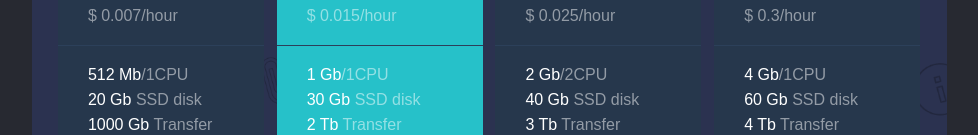
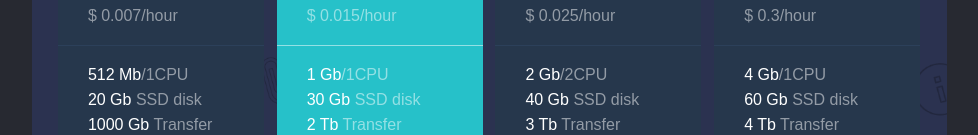
Before and after one commit to mokrytska/mokrytska.github.io, a plain HTML site: page figma2/index.html in a window 1280 px wide. Shown: the part 413-548 px from the top of the page, without its empty margins (151-1129 px from the left). Drawn offline with Linux system fonts and the light colour scheme.

Commit message:
change line basic block

```diff
--- a/figma2/css/style.css
+++ b/figma2/css/style.css
@@ -69,6 +69,9 @@ hr {
     margin-left: -30px;
     margin-top: 20px;
     margin-bottom: 20px;
+}
+.hr {
+    background: rgba(255, 255, 255, 50%);
 }
 .blocks_position {
     display: flex;
--- a/figma2/index.html
+++ b/figma2/index.html
@@ -59,7 +59,7 @@
                         <span class="Simple_pricing">$89</span><span class="clear_text">/mo</span>
                     </div>
                     <div class="clear_text">$ 0.015/hour</div>
-                    <hr>
+                    <hr class="hr">
                     <div>
                         <p>1 Gb<span class="clear_text">/1CPU</span> </p>
                         <p>30 Gb<span class="clear_text"> SSD disk</span></p>
```
